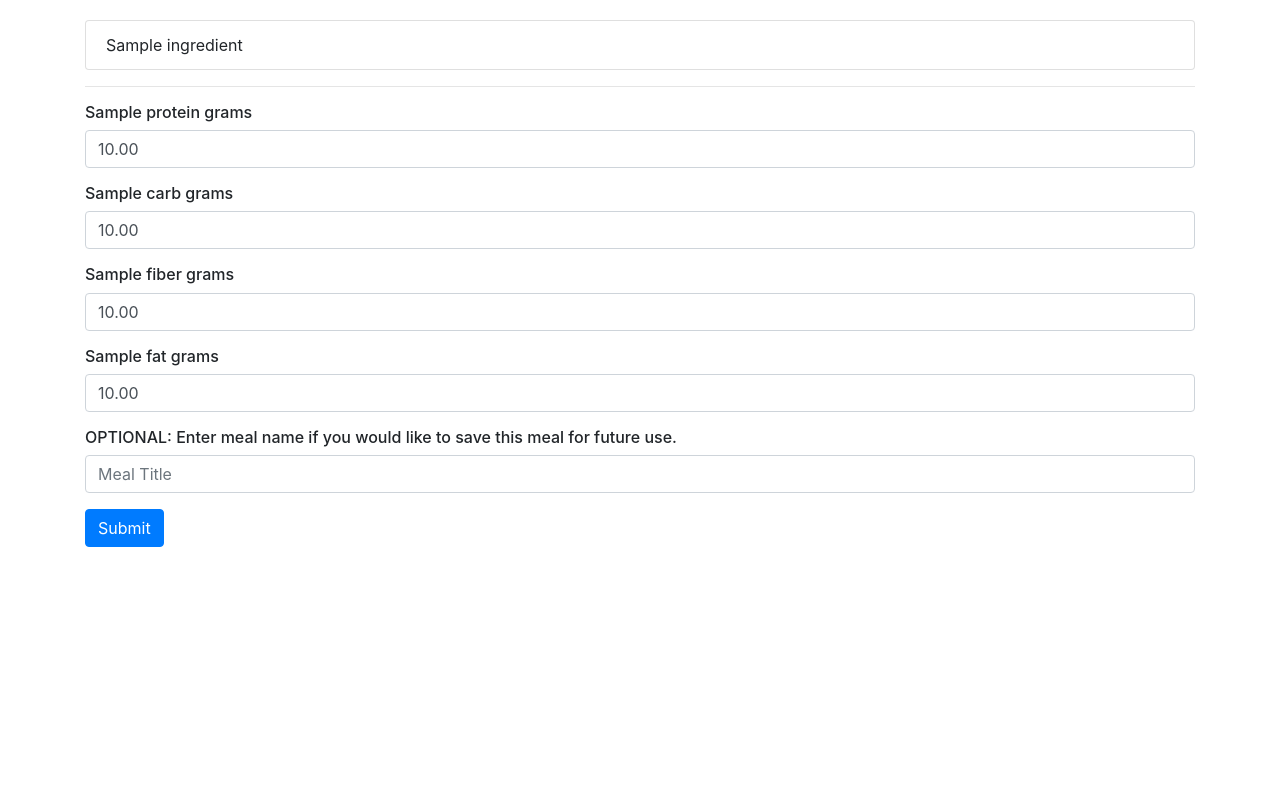
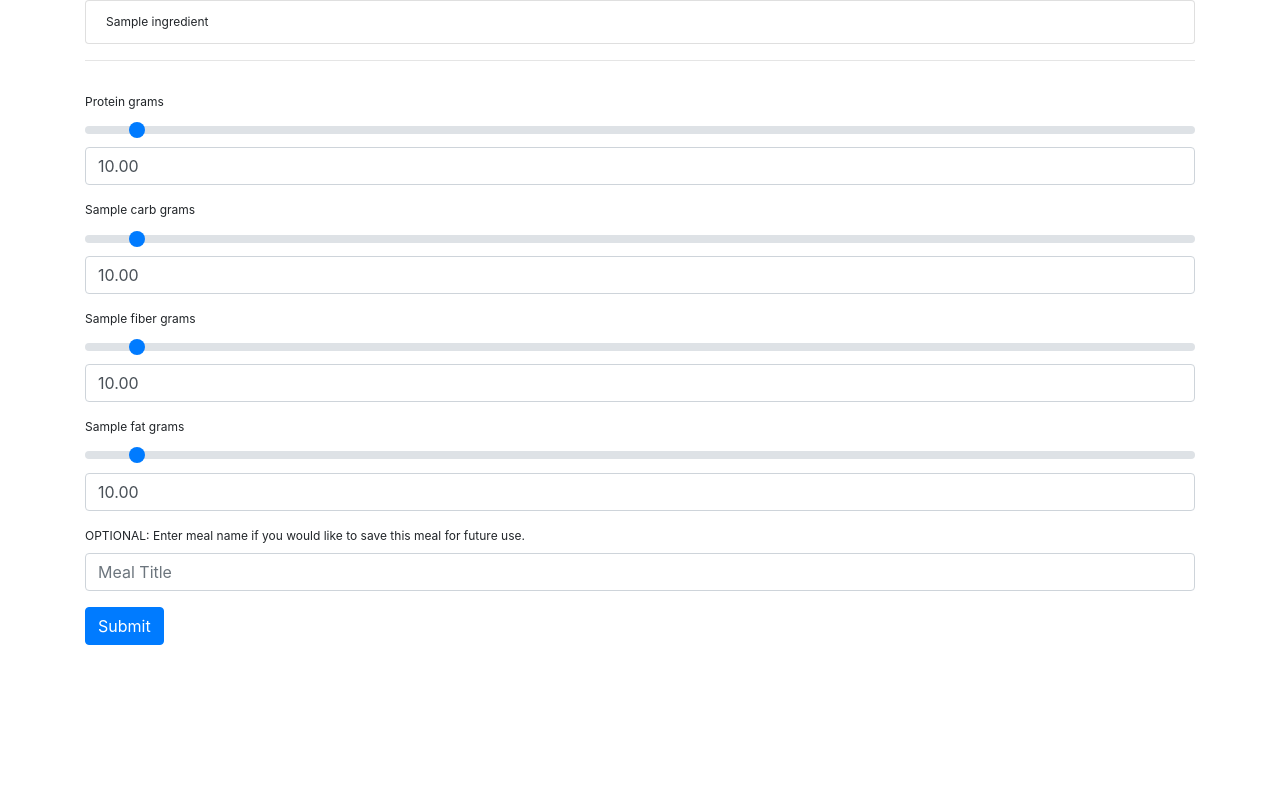
Before and after one commit to richardhanksjr/nutition-dashboard, a Django app: template api/templates/api/snippets/new_food_list.html in a window 1280 px wide. Run offline with Django 3.2, Linux system fonts and the light colour scheme; the template is opened without the code that fills it: most values are stand-ins (such as "Sample title", 1, 10 or a date in 2020); some libraries are stand-ins or nearby versions.

Commit message:
Updated styling and added sliders to new food entry page.

```diff
--- a/api/static/css/base_style.css
+++ b/api/static/css/base_style.css
@@ -1,5 +1,9 @@
-body{
-    margin-top: 20px;
+html, body{
+    position:fixed;
+    top:0;
+    bottom:0;
+    left:0;
+    right:0;
 }
 
 #modal-or{
@@ -14,6 +18,7 @@ select {
   -webkit-appearance: none;
 }
 
-/*button{*/
-/*width: 210px !important;*/
-/*}*/
+#new_food_list{
+    height: 100%;
+    overflow: scroll;
+}
--- a/api/static/css/card_style.css
+++ b/api/static/css/card_style.css
@@ -16,13 +16,21 @@
   }
 }
 
-#food-sroll{
-    height: 10rem;
+div.container{
+    height: 100%;
     overflow: scroll;
 }
 
-#new_food_list > h6, #new_food_list > button{
+label{
+  font-size: .75rem;
+}
+
+#new_food_list > label,  #new_food_list > button{
   margin-top: 1rem;
+}
+
+.smaller-font{
+  font-size: .75rem;
 }
 
 /*@media screen and (max-width: 767px){*/
--- a/api/templates/api/snippets/new_food_list.html
+++ b/api/templates/api/snippets/new_food_list.html
@@ -1,8 +1,9 @@
 {% extends 'front_end/base.html' %}
 {% block content %}
+    <div id="new_food_list">
         <ul class="list-group">
             {% for ingredient in ingredients %}
-            <li class="list-group-item">{{ ingredient }}</li>
+                <li class="list-group-item smaller-font">{{ ingredient }}</li>
             {% endfor %}
         </ul>
         <hr/>
@@ -10,26 +11,39 @@
             {% csrf_token %}
             <div class="form-group" id="new_food_list">
 
-            <h6>{{ protein.label }} grams</h6>
+                <label for="protein_box">Protein grams</label>
                 <input type="hidden" name="description" value="{{ ingredients|join:' and ' }}">
-            <input type="float" class="form-control" name="protein" placeholder="{{ protein.quantity|floatformat:2 }}"
+                <input type="range" class="custom-range" id="protein_slider" min="0" max="250"
+                       value="{{ protein.quantity }}">
+                <input type="float" class="form-control" name="protein" id="protein_box"
                        value="{{ protein.quantity|floatformat:2 }} " required>
 
-            <h6>{{ carbs.label }} grams</h6>
+
+                <label for="carb_box">{{ carbs.label }} grams</label>
+                <input type="range" class="custom-range" id="carb_slider" min="0" max="250"
+                       value="{{ carbs.quantity }}">
                 <input type="float" name="carbs" class="form-control" placeholder="{{ carbs.quantity|floatformat:2 }}"
-                   value="{{ carbs.quantity|floatformat:2 }}" required>
+                       value="{{ carbs.quantity|floatformat:2 }}" id="carb_box" required>
 
-            <h6>{{ fiber.label }} grams</h6>
+
+                <label for="fiber_box">{{ fiber.label }} grams</label>
+                <input type="range" class="custom-range" id="fiber_slider" min="0" max="250"
+                       value="{{ fiber.quantity }}">
                 <input type="float" name="fiber" class="form-control" placeholder="{{ fiber.quantity|floatformat:2 }}"
-            value="{{ fiber.quantity|floatformat:2 }}" required>
+                       value="{{ fiber.quantity|floatformat:2 }}" id="fiber_box" required>
 
-            <h6>{{ fat.label }} grams</h6>
+                <label for="fat_box">{{ fat.label }} grams</label>
+                <input type="range" class="custom-range" id="fat_slider" min="0" max="250"
+                       value="{{ fat.quantity }}">
                 <input type="float" name="fat" class="form-control" placeholder="{{ fat.quantity|floatformat:2 }}"
-                   value="{{ fat.quantity|floatformat:2 }}" required>
-            <h6>OPTIONAL: Enter meal name if you would like to save this meal for future use.</h6>
-            <input type="text" name="meal_title"  class="form-control" placeholder="Meal Title">
+                       value="{{ fat.quantity|floatformat:2 }}" id="fat_box" required>
+
+                <label for="meal_title">OPTIONAL: Enter meal name if you would like to save this meal for future
+                    use.</label>
+                <input type="text" name="meal_title" class="form-control" placeholder="Meal Title" id="meal_title">
                 <button class="btn btn-primary">Submit</button>
             </div>
 
         </form>
+    </div>
 {% endblock %}
--- a/front_end/templates/front_end/base.html
+++ b/front_end/templates/front_end/base.html
@@ -7,7 +7,7 @@
     {% block title %}
         <title>Nutrition Tracker</title>
     {% endblock %}
-    <meta name="viewport" content="width=device-width, initial-scale=1, shrink-to-fit=no">
+    <meta name="viewport" content="width=device-width, initial-scale=1, shrink-to-fit=yes">
 
     <link rel="stylesheet" href="https://stackpath.bootstrapcdn.com/bootstrap/4.5.0/css/bootstrap.min.css"
           integrity="sha384-9aIt2nRpC12Uk9gS9baDl411NQApFmC26EwAOH8WgZl5MYYxFfc+NcPb1dKGj7Sk" crossorigin="anonymous">
@@ -35,6 +35,7 @@
 <script src="{% static 'requests.js' %}"></script>
 <script src="{% static 'js/nutrition_api.js' %}"></script>
 <script src="{% static 'js/clock.js' %}"></script>
+<script src="{% static 'js/slider.js' %}"></script>
 
 
 </body>
```
Also changed, not shown: front_end/static/js/slider.js (added, +43 -0 lines). Lines whose indentation alone changed are shown as unchanged.
